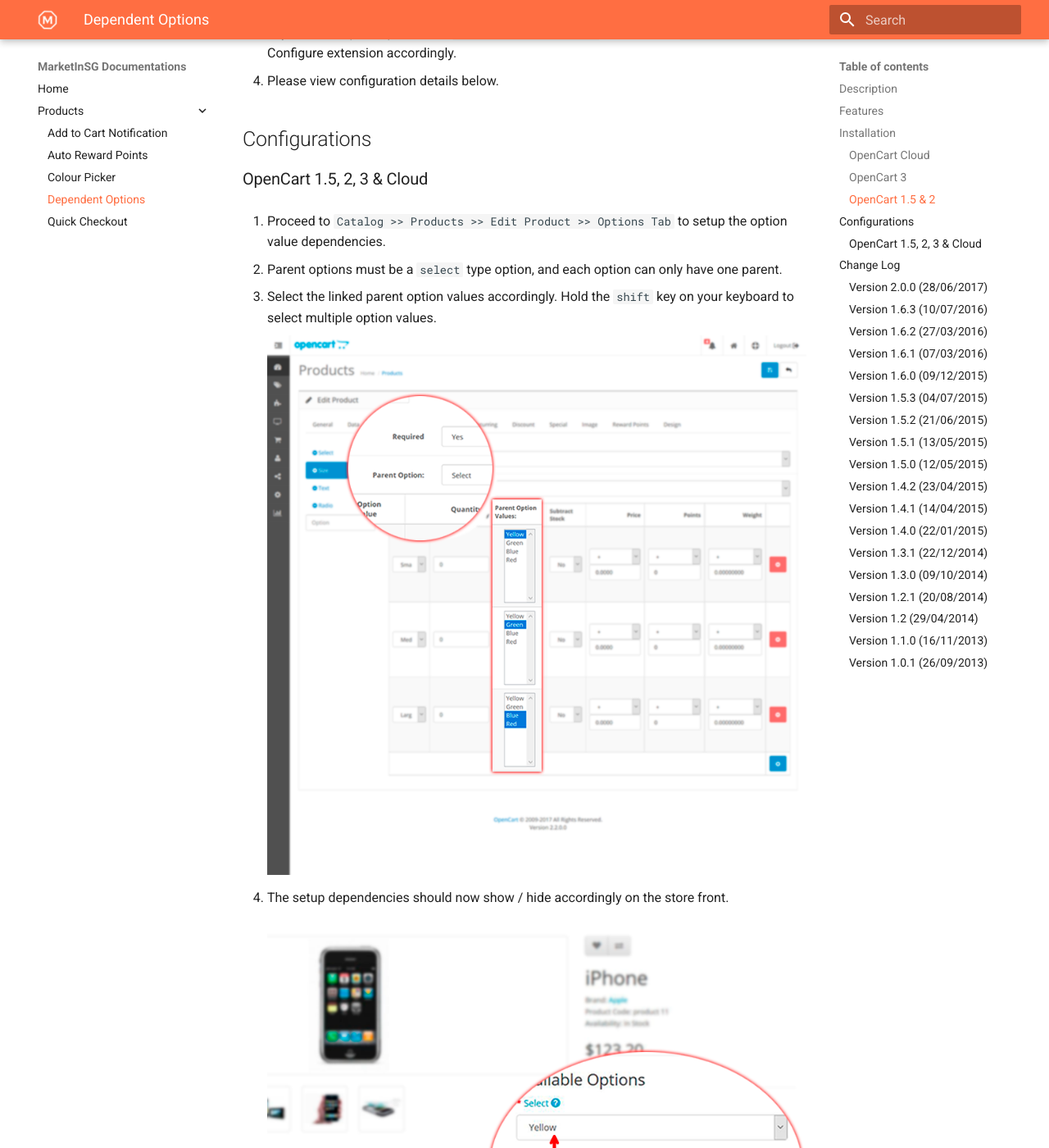
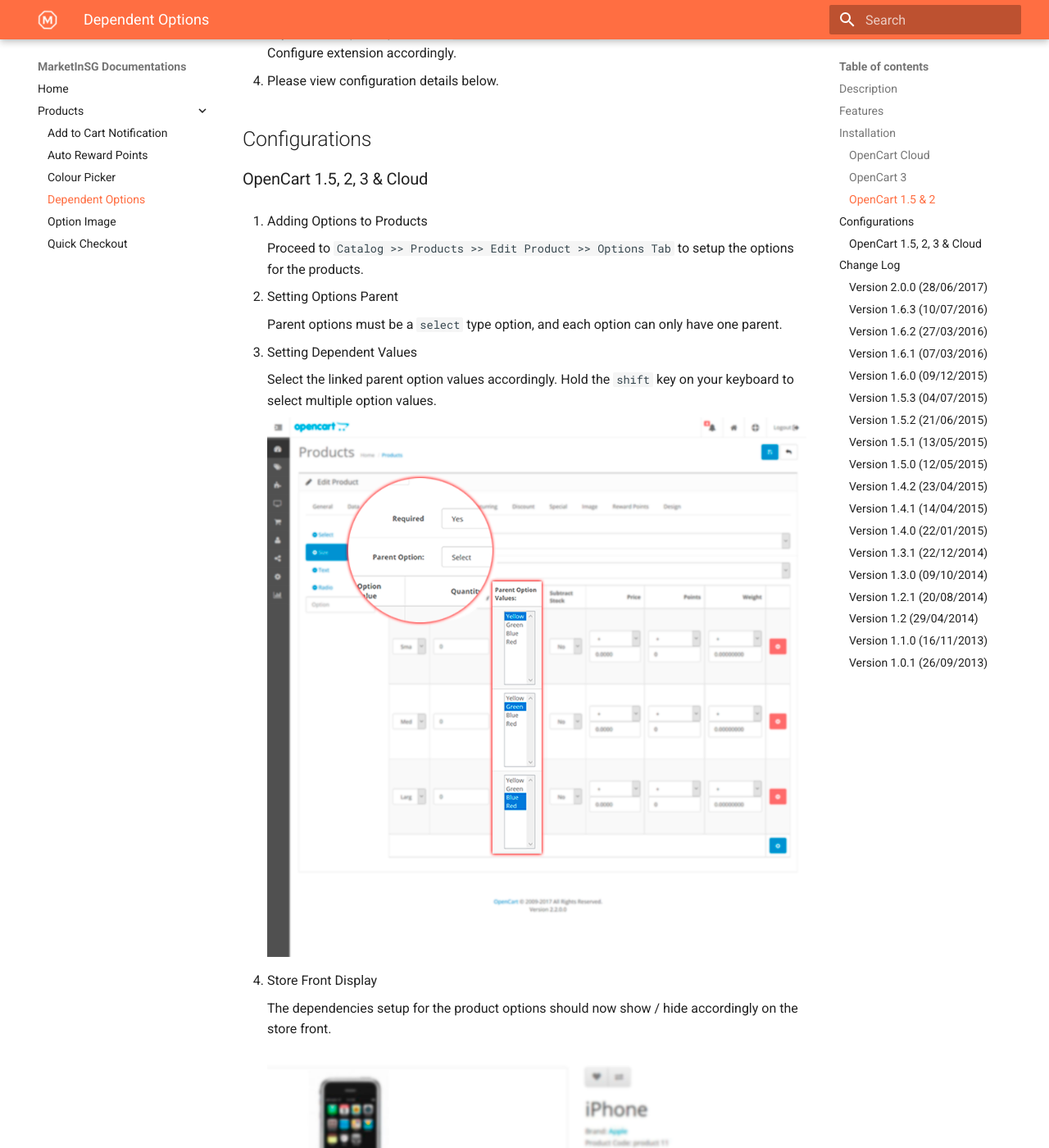
Before and after one commit to Equotix/opencart-docs, an MkDocs documentation site: the page built from docs/dependent_options.md, in a window 1280 px wide and 1400 px high, scrolled down 1354 px. Shown: the whole window at 82% size. Built offline with MkDocs 1.6.1 and Material for MkDocs 9.7.7, drawn with Linux system fonts in a browser that asks for light colours; old or Windows-style settings are respelled for this version of MkDocs.

Commit message:
Option image completed, and minor changes to other files

```diff
--- a/docs/dependent_options.md
+++ b/docs/dependent_options.md
@@ -3,8 +3,7 @@
 * Current Version: 2.0.0
 * Last Updated: 28 June 2017
 * License: [Commercial License][1]
-* Compatibility:
-OpenCart 1.5.1.x, 1.5.2.x, 1.5.3.x, 1.5.4.x, 1.5.5.x, 1.5.6.x, 2.x, 3.x
+* Compatibility: OpenCart 1.5.1.x, 1.5.2.x, 1.5.3.x, 1.5.4.x, 1.5.5.x, 1.5.6.x, 2.x, 3.x
 
 
 [1]: https://www.marketinsg.com/usage-license
@@ -47,15 +46,23 @@
 
 ### OpenCart 1.5, 2, 3 & Cloud
 
-1. Proceed to `Catalog >> Products >> Edit Product >> Options Tab` to setup the option value dependencies.
+1. Adding Options to Products
 
-2. Parent options must be a `select` type option, and each option can only have one parent.
+	Proceed to `Catalog >> Products >> Edit Product >> Options Tab` to setup the options for the products.
 
-3. Select the linked parent option values accordingly. Hold the `shift` key on your keyboard to select multiple option values.
+2. Setting Options Parent
+
+	Parent options must be a `select` type option, and each option can only have one parent.
+
+3. Setting Dependent Values
+
+	Select the linked parent option values accordingly. Hold the `shift` key on your keyboard to select multiple option values.
 
 	![Screenshot](images/dependent_options/image-1.png)
 
-4. The setup dependencies should now show / hide accordingly on the store front.
+4. Store Front Display
+
+	The dependencies setup for the product options should now show / hide accordingly on the store front.
 
 	![Screenshot](images/dependent_options/image-2.png)
 
--- a/mkdocs.yml
+++ b/mkdocs.yml
@@ -5,6 +5,7 @@
         - Auto Reward Points: 'auto_reward_points.md'
         - Colour Picker: 'colour_picker.md'
         - Dependent Options: 'dependent_options.md'
+        - Option Image: 'option_image.md'
         - Quick Checkout: 'quick_checkout.md'
 site_name: MarketInSG Documentations
 site_description: MarketInSG product documentations - OpenCart extensions Singapore.
```
Also changed, not shown: docs/add_to_cart_notification.md (+1 -2 lines), docs/auto_reward_points.md (+1 -2 lines), docs/colour_picker.md (+2 -3 lines), docs/option_image.md (added, +103 -0 lines), docs/quick_checkout.md (+1 -2 lines), docs/images/option_image/image-1.png (added), docs/images/option_image/image-2.png (added).
